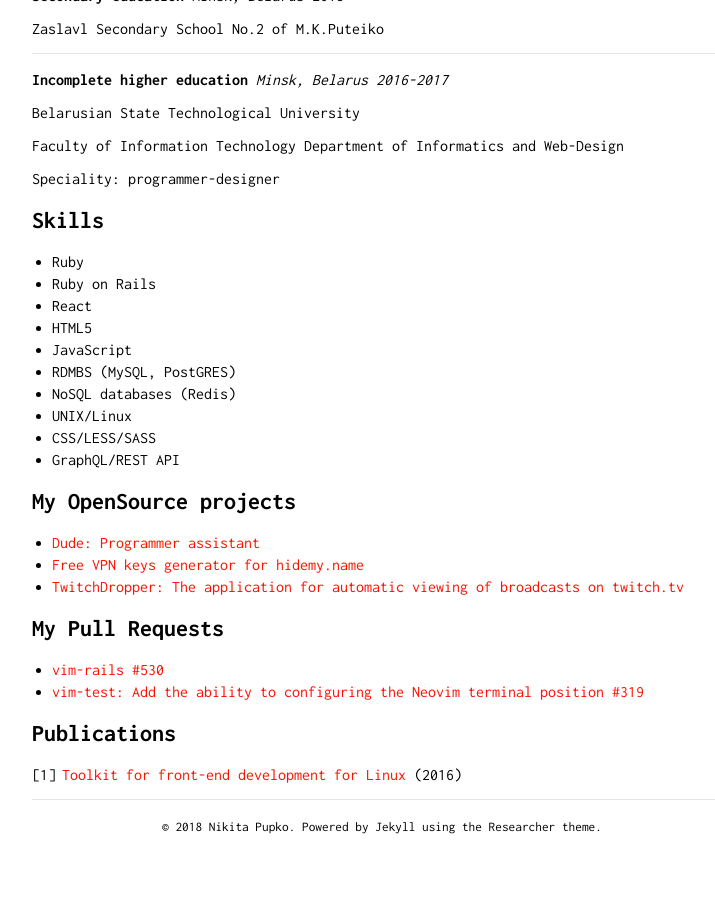
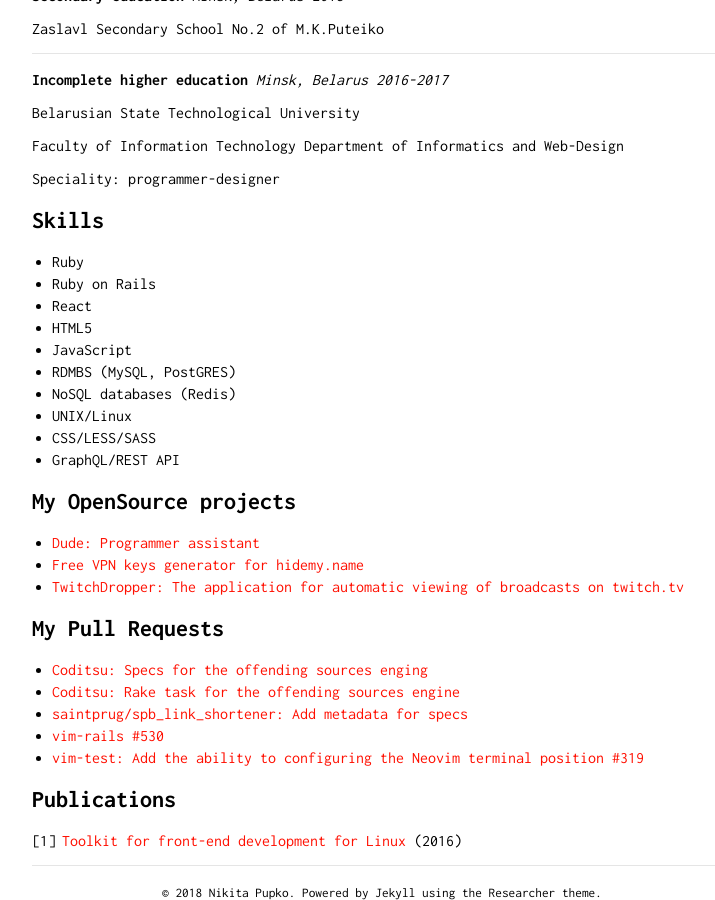
Before and after one commit to npupko/npupko.github.io, a Jekyll site: the page built from index.md, in a window 1280 px wide and 900 px high, scrolled down 681 px. Shown: the whole window, without its empty margins (258-973 px from the left). Built offline with Jekyll 4.4.1, drawn with Linux system fonts in a browser that asks for light colours; our own code applies the rules of GitHub Pages for plain Markdown files; before the commit the page ends 1515 px from its top, so only the background shows below that.

Commit message:
Add a bunch off pull requests

```diff
--- a/index.md
+++ b/index.md
@@ -71,9 +71,11 @@ Speciality: programmer-designer
 * [TwitchDropper: The application for automatic viewing of broadcasts on twitch.tv](https://github.com/npupko/twitch_dropper)
 
 ## My Pull Requests
+* [Coditsu: Specs for the offending sources enging](https://github.com/coditsu/offending-sources/pull/10)
+* [Coditsu: Rake task for the offending sources engine](https://github.com/coditsu/offending-sources/pull/12)
+* [saintprug/spb_link_shortener: Add metadata for specs](https://github.com/saintprug/spb_link_shortener/pull/1)
 * [vim-rails #530](https://github.com/tpope/vim-rails/pull/530)
 * [vim-test: Add the ability to configuring the Neovim terminal position #319](https://github.com/janko-m/vim-test/pull/319)
 
-
 ## Publications
 1. [Toolkit for front-end development for Linux](https://habr.com/post/312508/) (2016)
```
